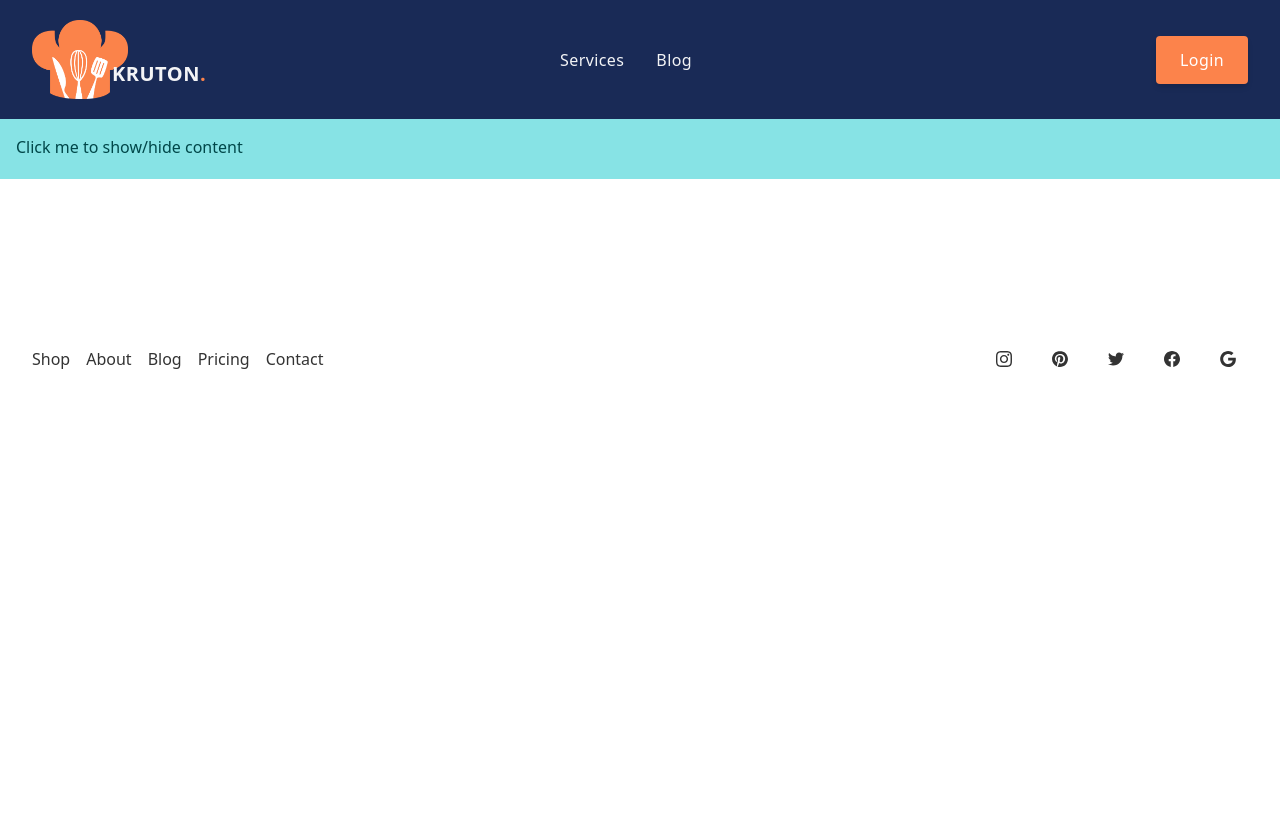
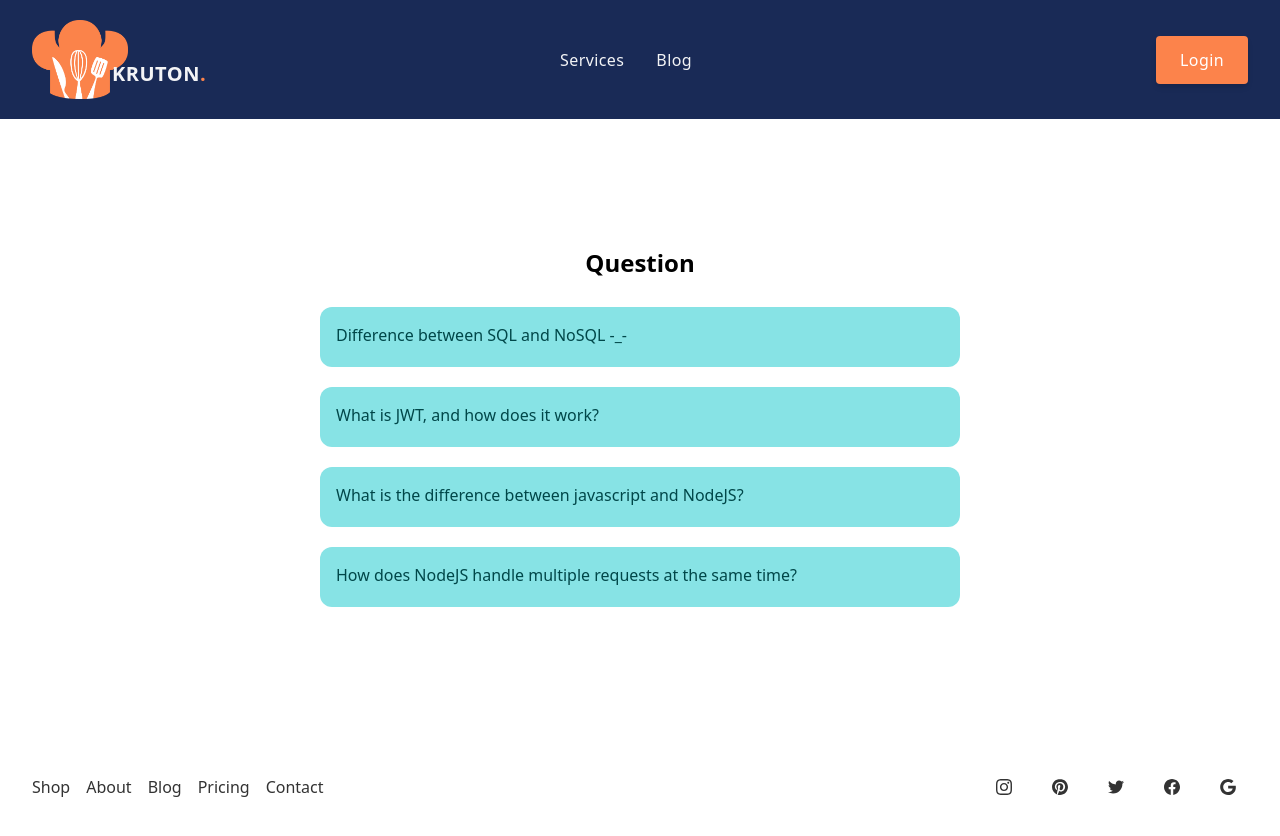
Before and after one commit to Rahad23/food-review, a React (Create React App) app: page /blog in a window 1280 px wide. Shown: the top 836 px of the page. Before the commit the page ends 800 px from the top, so only its background shows below. Built offline with nearby package versions, Linux system fonts and the light colour scheme; no server answers.

Commit message:
add blog question page

```diff
--- a/src/component/blogpage/Blog.jsx
+++ b/src/component/blogpage/Blog.jsx
@@ -2,14 +2,43 @@ import React from 'react';
 
 const Blog = () => {
     return (
-        <div>
-        <div className="collapse">
+        <div className='w-[50%] mx-auto mt-32'>
+            <h1 className='text-black text-2xl font-bold text-center mb-7'>Question</h1>
+        <div className="collapse rounded-xl">
             <input type="checkbox" className="peer" />
             <div className="collapse-title bg-primary text-primary-content peer-checked:bg-secondary peer-checked:text-secondary-content">
-                Click me to show/hide content
+             Difference between SQL and NoSQL -_-
             </div>
             <div className="collapse-content bg-primary text-primary-content peer-checked:bg-secondary peer-checked:text-secondary-content">
-                <p>hello</p>
+                <p className='text-lg font-semibold text-black'>SQL is the programming language used to interface with relational databases. (Relational databases model data as records in rows and tables with logical links between them). NoSQL is a class of DBMs that are non-relational and generally do not use SQL.</p>
+            </div>
+        </div>
+        <div className="collapse rounded-xl mt-5">
+            <input type="checkbox" className="peer" />
+            <div className="collapse-title bg-primary text-primary-content peer-checked:bg-secondary peer-checked:text-secondary-content">
+            What is JWT, and how does it work?
+            </div>
+            <div className="collapse-content bg-primary text-primary-content peer-checked:bg-secondary peer-checked:text-secondary-content">
+                <p className='text-lg font-semibold text-black'>JSON Web Token (JWT) is an open standard (RFC 7519) that defines a compact and self-contained way for securely transmitting information between parties as a JSON object. This information can be verified and trusted because it is digitally signed.</p>
+            </div>
+        </div>
+        <div className="collapse rounded-xl mt-5">
+            <input type="checkbox" className="peer" />
+            <div className="collapse-title bg-primary text-primary-content peer-checked:bg-secondary peer-checked:text-secondary-content">
+            What is the difference between javascript and NodeJS?
+            </div>
+            <div className="collapse-content bg-primary text-primary-content peer-checked:bg-secondary peer-checked:text-secondary-content">
+                <p className='text-lg font-semibold text-black'>JavaScript is a simple programming language that can be used with any browser that has the JavaScript Engine installed. Node. js, on the other hand, is an interpreter or execution environment for the JavaScript programming language.</p>
+            </div>
+        </div>
+        <div className="collapse rounded-xl mt-5">
+            <input type="checkbox" className="peer" />
+            <div className="collapse-title bg-primary text-primary-content peer-checked:bg-secondary peer-checked:text-secondary-content">
+            How does NodeJS handle multiple requests at the same time?
+            </div>
+            <div className="collapse-content bg-primary text-primary-content peer-checked:bg-secondary peer-checked:text-secondary-content">
+                <p className='text-lg font-semibold text-black'>
+                     How NodeJS handle multiple client requests? NodeJS receives multiple client requests and places them into EventQueue. NodeJS is built with the concept of event-driven architecture. NodeJS has its own EventLoop which is an infinite loop that receives requests and processes them.</p>
             </div>
         </div>
         </div>
--- a/src/component/customarReview/CustomarReview.jsx
+++ b/src/component/customarReview/CustomarReview.jsx
@@ -54,7 +54,7 @@ const CustomarReview = ({data}) => {
 
 
     return (
-        <div>
+        <div className='-z-50'>
             <div id='#review' className="card lg:w-[700px] lg:mt-0 mt-11 w-[300px] bg-base-100 shadow-xl mx-auto">
         <div className="lg:card-body w-full">
             <h1 className='text-center text-2xl font-bold border-dotted border-2 border-sky-500 rounded-lg p-4' style={{textShadow:"2px 2px 3px rgba(53, 59, 72,.5)", boxShadow:"inset 0 0 10px rgba(52, 73, 94,.8)"}}>Customer Review</h1>
--- a/src/component/shered/header/Header.jsx
+++ b/src/component/shered/header/Header.jsx
@@ -77,14 +77,14 @@ const Header = () => {
               </li>
 
               <li>
-                <a
-                  href="/"
+                <Link
+                  to="/blog"
                   aria-label="Product pricing"
                   title="Product pricing"
                   className="font-medium tracking-wide text-gray-100 transition-colors duration-200 hover:text-teal-accent-400"
                 >
                   Blog
-                </a>
+                </Link>
               </li>
             </ul>
 
@@ -129,7 +129,7 @@ const Header = () => {
               }
 
             </ul>
-            <div className="lg:hidden">
+            <div className="lg:hidden z-50">
               <button
                 aria-label="Open Menu"
                 title="Open Menu"
@@ -186,6 +186,8 @@ const Header = () => {
                     </div>
                     <nav>
                       <ul className="space-y-4">
+                      {
+            userData?.email ?  <li>
                 <Link
                   to="/myReview"
                   aria-label="Our product"
@@ -194,35 +196,48 @@ const Header = () => {
                 >
                   My reviews
                 </Link>
+          </li>
+          :
+          ""
+            }
+                       {
+               userData?.email ?
 <li>
-                          <a
-                            href="/"
+
+                <Link
+                  to="/foodAdd"
                   aria-label="Our product"
                   title="Our product"
-                            className="font-medium tracking-wide text-white transition-colors duration-200 hover:text-deep-purple-accent-400"
+                  className="font-medium tracking-wide text-gray-100 transition-colors duration-200 hover:text-teal-accent-400"
                 >
-                            Features
-                          </a>
+                  Add service
+                </Link>
+              </li>
+              :
+              ""
+             }
+
+                        <li>
+                        <Link
+                          to="/service"
+                          aria-label="Our product"
+                          title="Our product"
+                          className="font-medium tracking-wide text-gray-100 transition-colors duration-200 hover:text-teal-accent-400"
+                        >
+                          Services
+                        </Link>
                         </li>
                         <li>
-                          <a
-                            href="/"
+                        <li>
+                          <Link
+                            to="/blog"
                             aria-label="Product pricing"
                             title="Product pricing"
-                            className="font-medium tracking-wide text-white transition-colors duration-200 hover:text-deep-purple-accent-400"
+                            className="font-medium tracking-wide text-gray-100 transition-colors duration-200 hover:text-teal-accent-400"
                           >
-                            Pricing
-                          </a>
+                            Blog
+                          </Link>
                         </li>
-                        <li>
-                          <a
-                            href="/"
-                            aria-label="About us"
-                            title="About us"
-                            className="font-medium tracking-wide text-white transition-colors duration-200 hover:text-deep-purple-accent-400"
-                          >
-                            About us
-                          </a>
                         </li>
                         <li>
                           <Link
```
Lines whose indentation alone changed are shown as unchanged.
